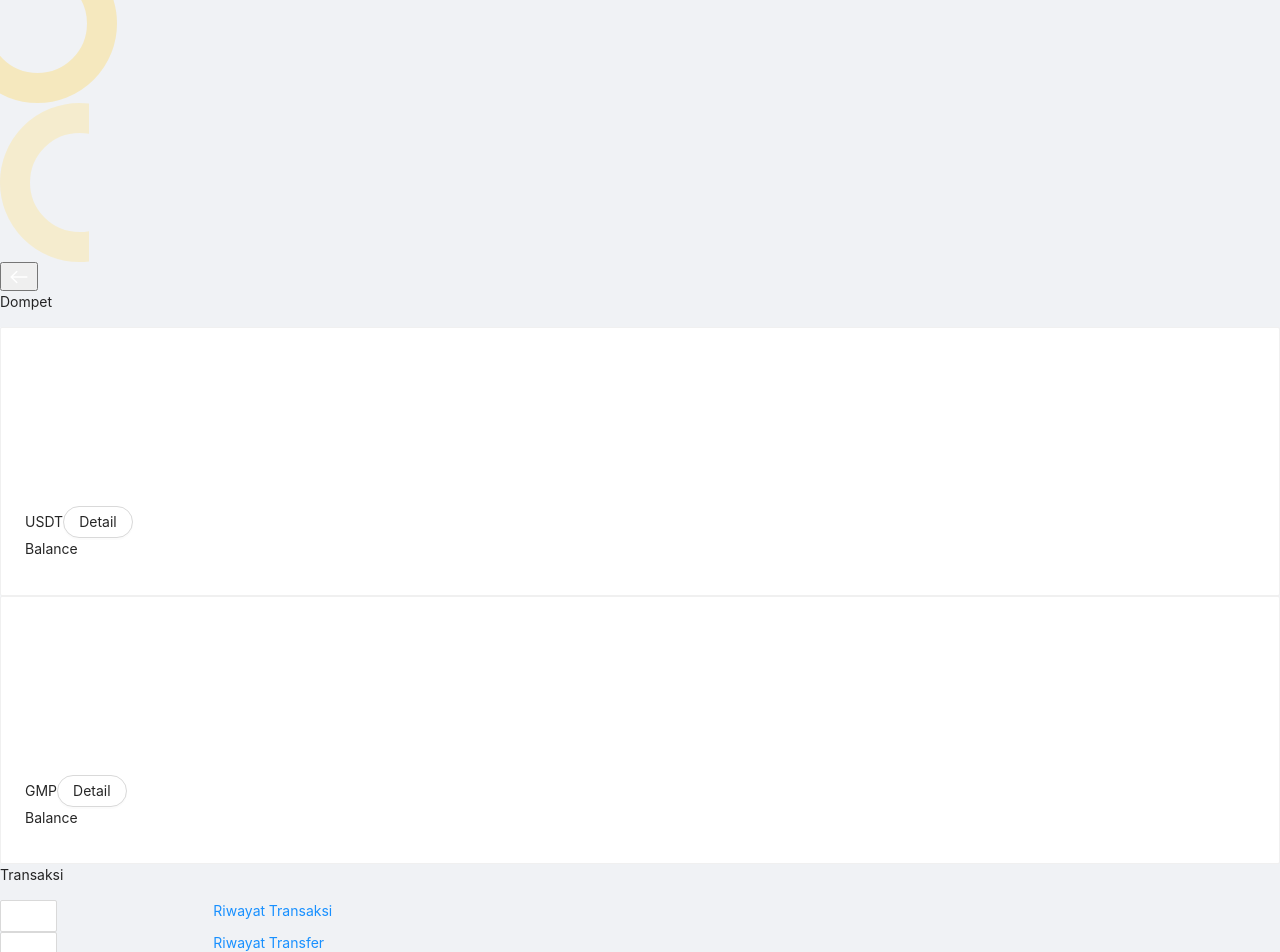
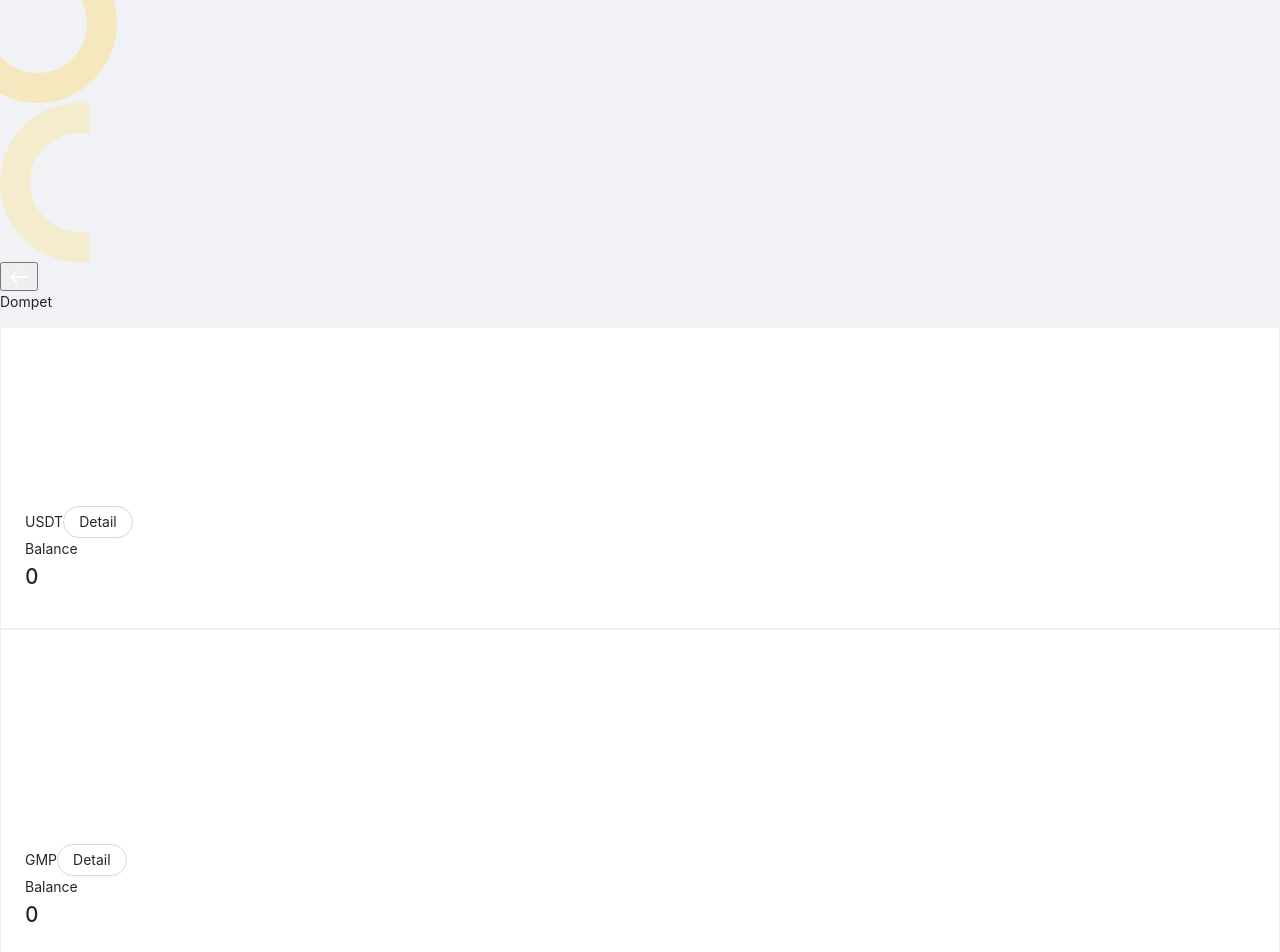
Before and after one commit to dystianen/gmp-frontend, a Next.js app: page /wallet in a window 1280 px wide. Shown: the top 952 px of the page. Built offline with nearby package versions, Linux system fonts and the light colour scheme; no server answers; sample sign-in values are in the browser's storage.

Commit message:
fix: default balance

```diff
--- a/pages/wallet/index.js
+++ b/pages/wallet/index.js
@@ -67,17 +67,14 @@ const Wallet = observer(() => {
                         Balance
                     </div>
                     <h2 className={'font-semibold text-4xl text-white'}>
-                        {dataBalanceUSDT}
+                        {dataBalanceUSDT ? dataBalanceUSDT : 0}
                     </h2>
                 </Card>
 
                 <Card
-                    className={"mt-10 h-40 bg-[#FFBF00] rounded-xl bg-[url('/assets/icons/Ellipse5.svg')] bg-no-repeat"}>
-                    <div className={'absolute top-0 left-0'}>
-                        <Image src={'/assets/icons/Ellipse2.svg'} alt={'icon'} preview={false}/>
-                    </div>
-                    <div className={'absolute top-[80px] right-0'}>
-                        <Image src={'/assets/icons/Ellipse6.svg'} alt={'icon'} preview={false}/>
+                    className={"mt-10 h-40 bg-[#FFBF00] rounded-xl bg-no-repeat"}>
+                    <div className={'absolute right-0'}>
+                        <Image src={'/assets/background/PatternBG2.svg'} alt={'icon'} preview={false}/>
                     </div>
                     <div className={'flex justify-between'}>
                         <span className={'text-white font-semibold text-3xl leading-8'}>GMP</span>
@@ -93,7 +90,7 @@ const Wallet = observer(() => {
                         Balance
                     </div>
                     <h2 className={'font-semibold text-4xl text-white'}>
-                        {dataBalanceGMP}
+                        {dataBalanceGMP ? dataBalanceGMP : 0}
                     </h2>
                 </Card>
 
```
